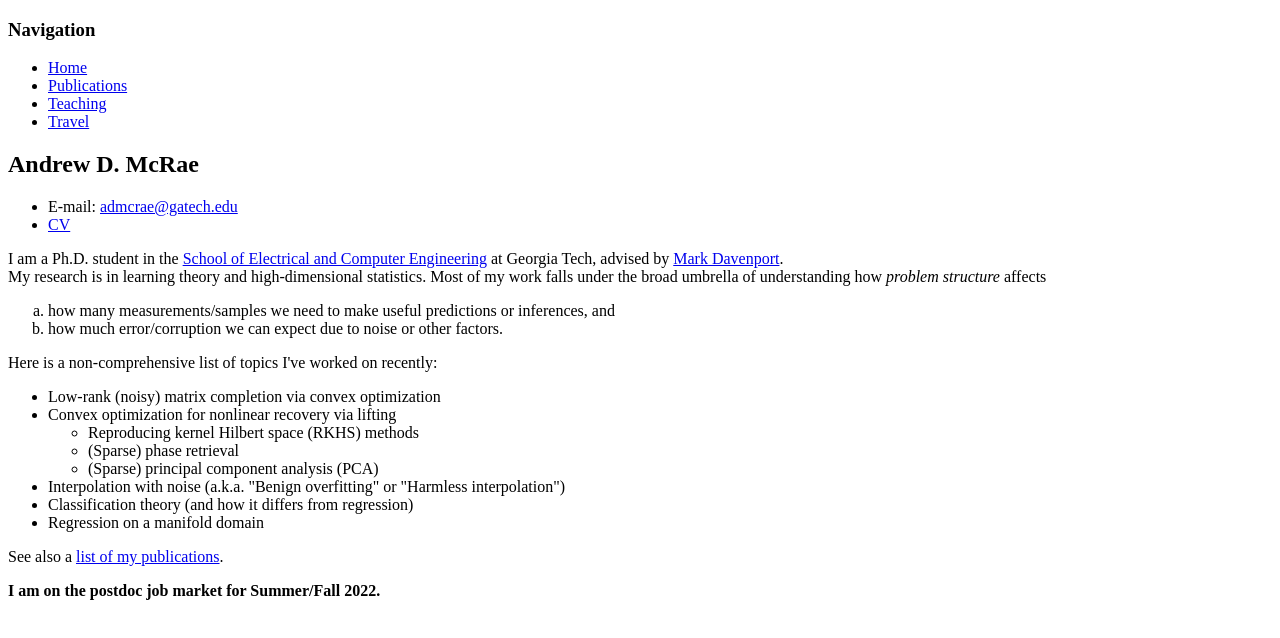
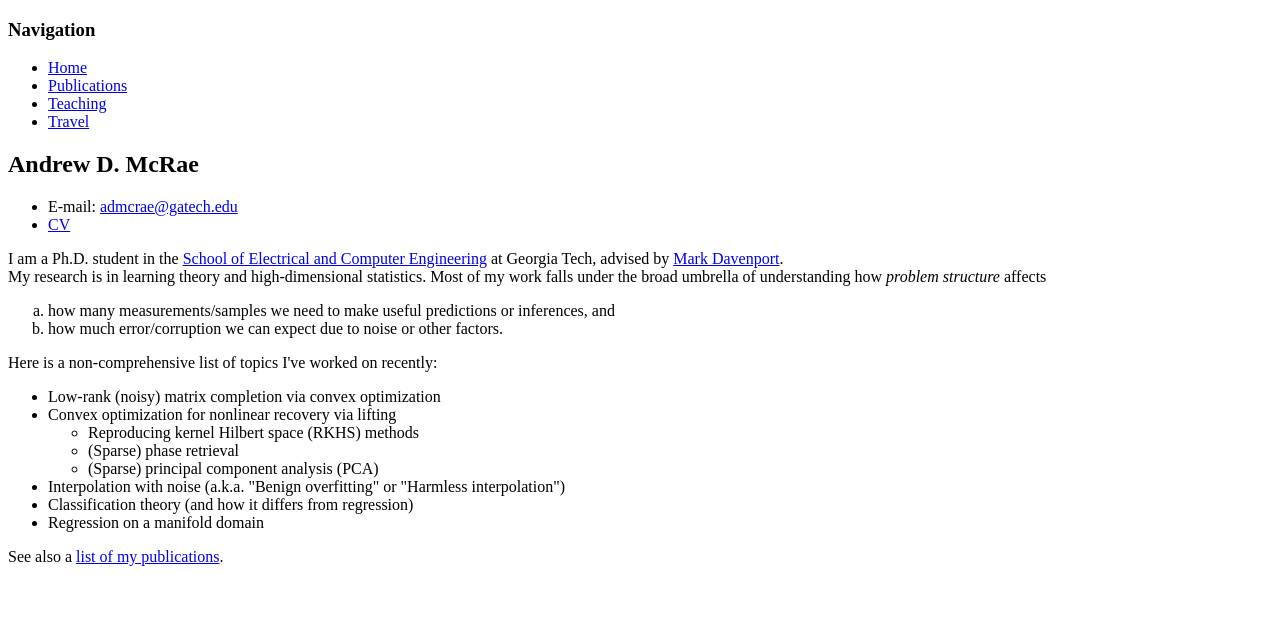
Before and after one commit to admcrae/admcrae.github.io, a plain HTML site: page index.html in a window 1280 px wide. Drawn offline with Linux system fonts and the light colour scheme.

Commit message:
Update homepage.

```diff
--- a/index.html
+++ b/index.html
@@ -51,7 +51,6 @@
     See also a <a href="/publications/">list of my publications</a>.
     </p>
 
-    <p><b>I am on the postdoc job market for Summer/Fall 2022.</b></p>
 </main>
     </section>
   </body>
```
